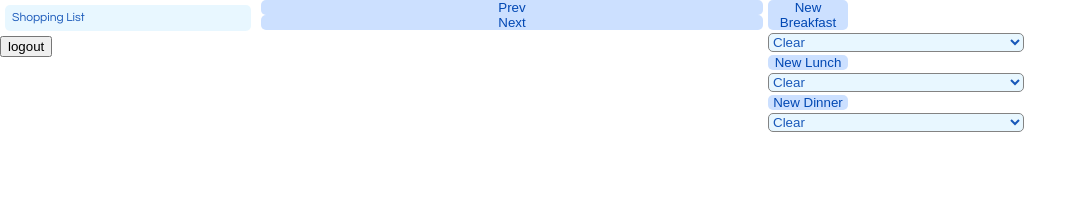
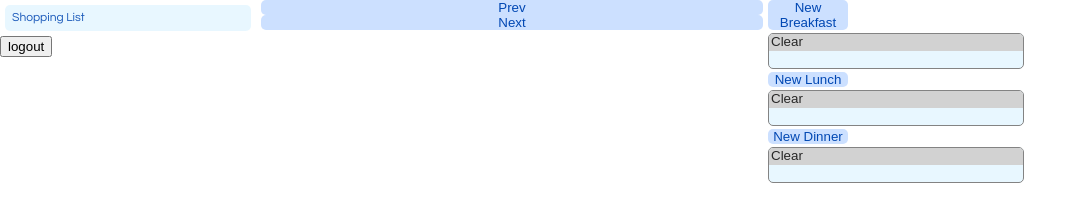
Before and after one commit to rileyharrison/soloProjectAuthTest, a website: page public/views/planner.html in a window 1280 px wide. Shown: the whole page, without its empty margins (0-1087 px from the left). Drawn offline with Linux system fonts and the light colour scheme; no server answers.

Commit message:
minor changes

```diff
--- a/public/views/meals.html
+++ b/public/views/meals.html
@@ -2,14 +2,14 @@
 
         <div class = "breakfasts">
             <button class = "new-meal" ng-click="newMeal('breakfast')">New Breakfast </button>
-            <select  ng-attr-size="{{ arrBreakfasts.length }}" class = "meal-pick"  name = "breakfast" ng-model="breakfast.id" ng-change="editMeal(breakfast.id, 'breakfast')" ng-click="editMeal(breakfast.id, 'breakfast')">
+            <select  ng-attr-size="{{ arrBreakfasts.length + 2}}" class = "meal-pick"  name = "breakfast" ng-model="breakfast.id" ng-change="editMeal(breakfast.id, 'breakfast')" ng-click="editMeal(breakfast.id, 'breakfast')">
                 <option value = "" >Clear<span class = "my-span"></span></option>
                 <option ng-repeat="meal in arrBreakfasts" value="{{meal.id}}">{{meal.fld_meal_label}}</option>
             </select>
         </div>
         <div class = "lunches">
             <button class = "new-meal" ng-click="newMeal('lunch')">New Lunch </button>
-            <select ng-attr-size="{{ arrLunches.length }}" class = "meal-pick"  name = "lunch"ng-model="lunch.id" ng-change="editMeal(lunch.id,'lunch')" ng-click="editMeal(lunch.id,'lunch')">
+            <select ng-attr-size="{{ arrLunches.length + 2 }}" class = "meal-pick"  name = "lunch"ng-model="lunch.id" ng-change="editMeal(lunch.id,'lunch')" ng-click="editMeal(lunch.id,'lunch')">
                 <option value = "" ><span class = "my-span">Clear</span></option>
 
                 <option ng-repeat="meal in arrLunches" value="{{meal.id}}">{{meal.fld_meal_label}}</option>
@@ -19,7 +19,7 @@
         <div class = "dinners">
             <button class = "new-meal" ng-click="newMeal('dinner')">New Dinner </button>
 
-        <select ng-attr-size="{{ arrDinners.length }}" class = "meal-pick"  name = "dinner" ng-model="dinner.id" ng-change="editMeal(dinner.id,'dinner')" ng-click="editMeal(dinner.id,'dinner')">
+        <select ng-attr-size="{{ arrDinners.length + 2}}" class = "meal-pick"  name = "dinner" ng-model="dinner.id" ng-change="editMeal(dinner.id,'dinner')" ng-click="editMeal(dinner.id,'dinner')">
             <option value = "" >Clear<span class = "my-span"></span></option>
 
             <option ng-repeat="meal in arrDinners" value="{{meal.id}}">{{meal.fld_meal_label}}</option>
```
